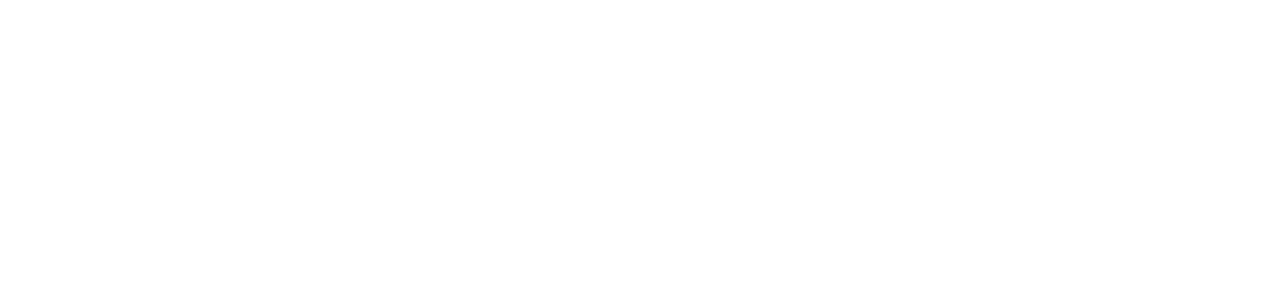
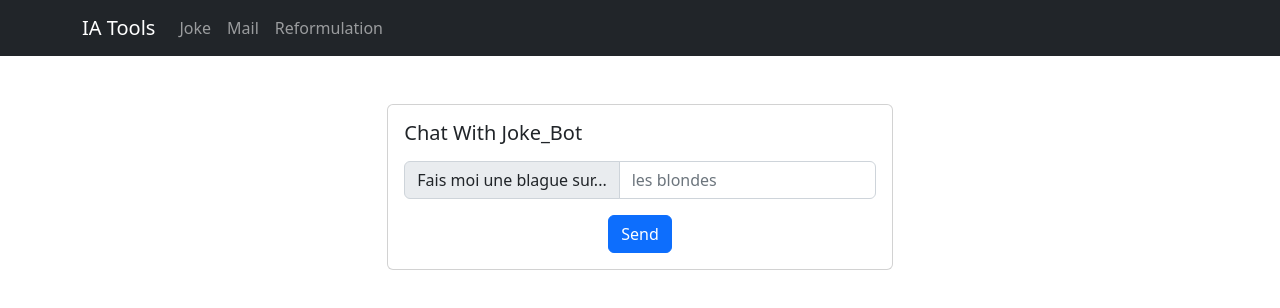
Before and after one commit to OoperG/Joke_bot, a React (Create React App) app: page / in a window 1280 px wide. Before the commit this address had no page. Shown: the top 308 px of the page. Built offline with nearby package versions, Linux system fonts and the light colour scheme; no server answers.

Commit message:
-Change joke placeholder

```diff
--- a/src/App.js
+++ b/src/App.js
@@ -10,7 +10,7 @@ function App() {
     return (
         <BrowserRouter>
             <Routes>
-                <Route path="/joke" element={<Joke />} />
+                <Route path="/" element={<Joke />} />
                 <Route path="/mail" element={<Mail />} />
                 <Route path="reformulation" element={<Reformulation/>} />
             </Routes>
--- a/src/page/Joke.js
+++ b/src/page/Joke.js
@@ -73,7 +73,7 @@ function Joke() {
                                     <InputGroup className="mb-3 mt-3">
                                         <InputGroup.Text id="basic-addon1">Fais moi une blague sur...</InputGroup.Text>
                                         <Form.Control
-                                            placeholder="Username"
+                                            placeholder="les blondes"
                                             aria-label="Username"
                                             aria-describedby="basic-addon1"
                                             onChange={(e)=> setPrompt(e.target.value)}/>
```
